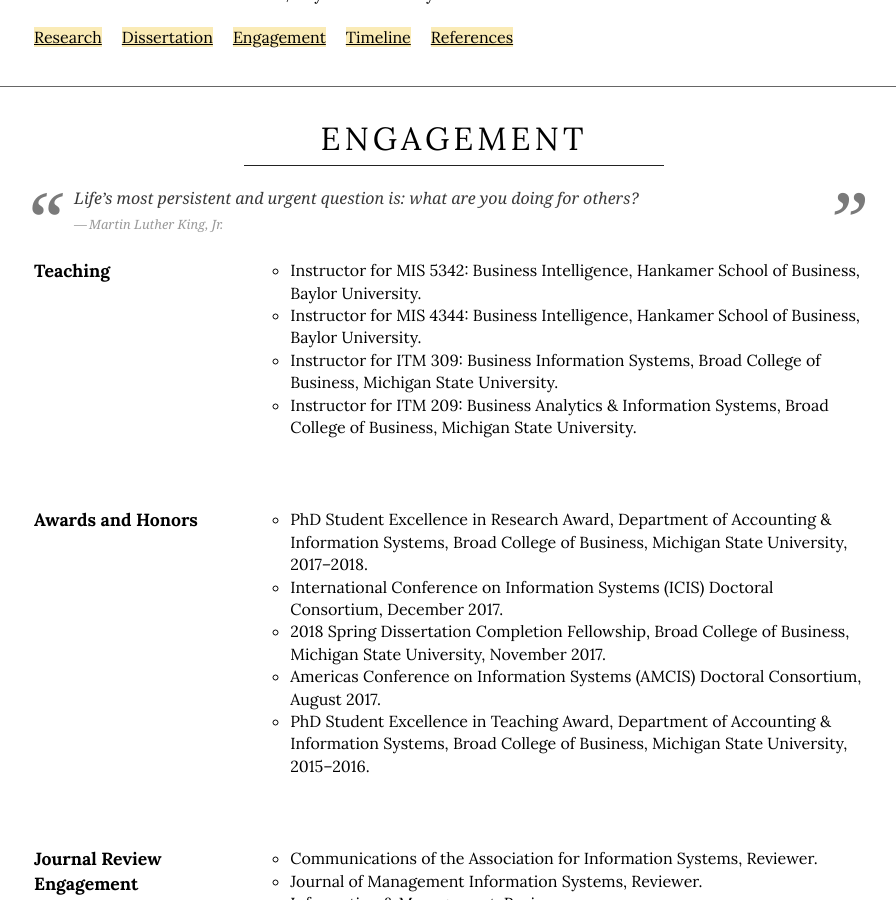
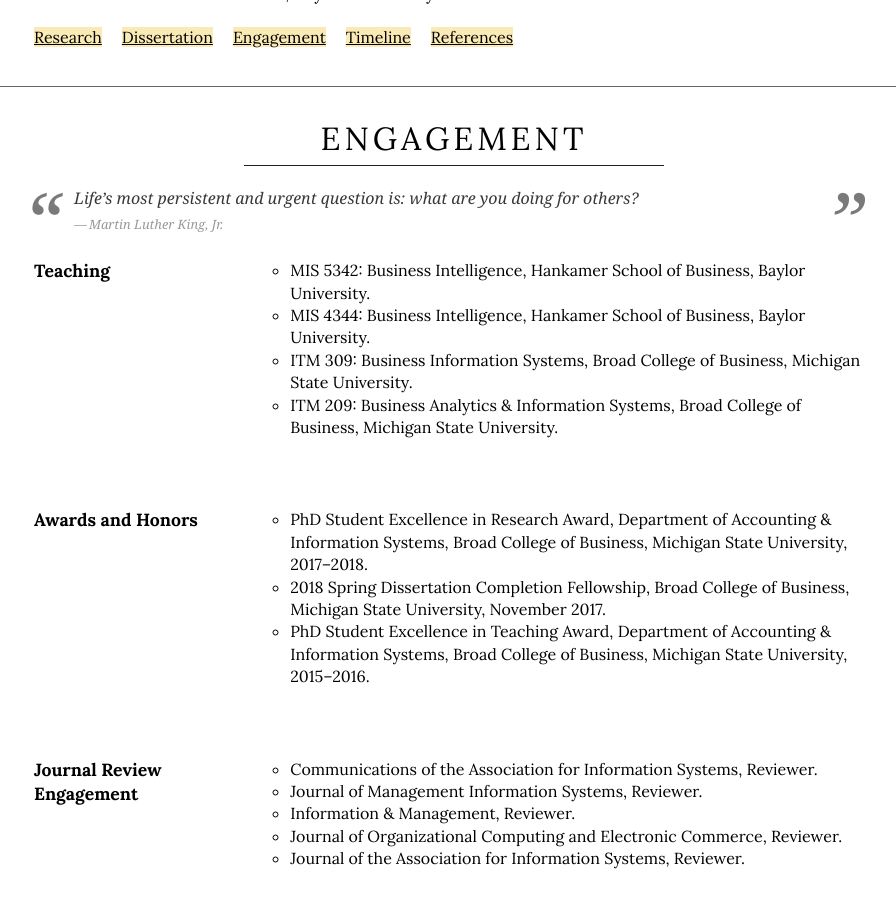
Before and after one commit to istaehun/taehun, a Jekyll site: the page built from engagement.html, in a window 1280 px wide and 900 px high, scrolled down 245 px. Shown: the whole window, without its empty margins (186-1082 px from the left). Built offline with Jekyll 4.4.1, drawn with Linux system fonts in a browser that asks for light colours; nearby versions of some CDN libraries.

Commit message:
Update engagement.yml

```diff
--- a/_data/engagement.yml
+++ b/_data/engagement.yml
@@ -2,17 +2,15 @@
   -
     title: Teaching
     list:
-      - "Instructor for MIS 5342: Business Intelligence, Hankamer School of Business, Baylor University."
-      - "Instructor for MIS 4344: Business Intelligence, Hankamer School of Business, Baylor University."
-      - "Instructor for ITM 309: Business Information Systems, Broad College of Business, Michigan State University."
-      - "Instructor for ITM 209: Business Analytics & Information Systems, Broad College of Business, Michigan State University."
+      - "MIS 5342: Business Intelligence, Hankamer School of Business, Baylor University."
+      - "MIS 4344: Business Intelligence, Hankamer School of Business, Baylor University."
+      - "ITM 309: Business Information Systems, Broad College of Business, Michigan State University."
+      - "ITM 209: Business Analytics & Information Systems, Broad College of Business, Michigan State University."
   -
     title: Awards and Honors
     list:
       - "PhD Student Excellence in Research Award, Department of Accounting & Information Systems, Broad College of Business, Michigan State University, 2017–2018."
-      - "International Conference on Information Systems (ICIS) Doctoral Consortium, December 2017."
       - "2018 Spring Dissertation Completion Fellowship, Broad College of Business, Michigan State University, November 2017."
-      - "Americas Conference on Information Systems (AMCIS) Doctoral Consortium, August 2017."
       - "PhD Student Excellence in Teaching Award, Department of Accounting & Information Systems, Broad College of Business, Michigan State University, 2015–2016."
   -
     title: Journal Review Engagement
```
